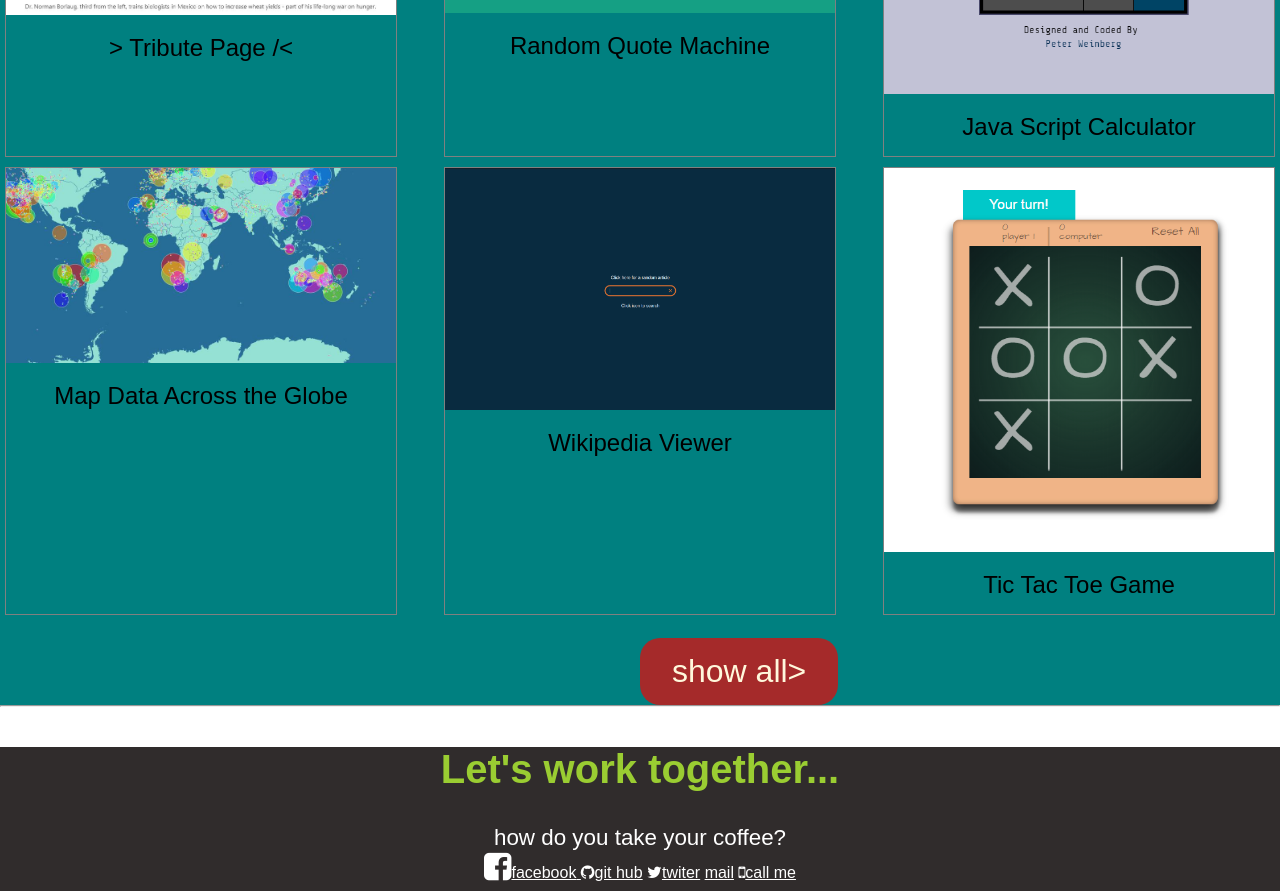
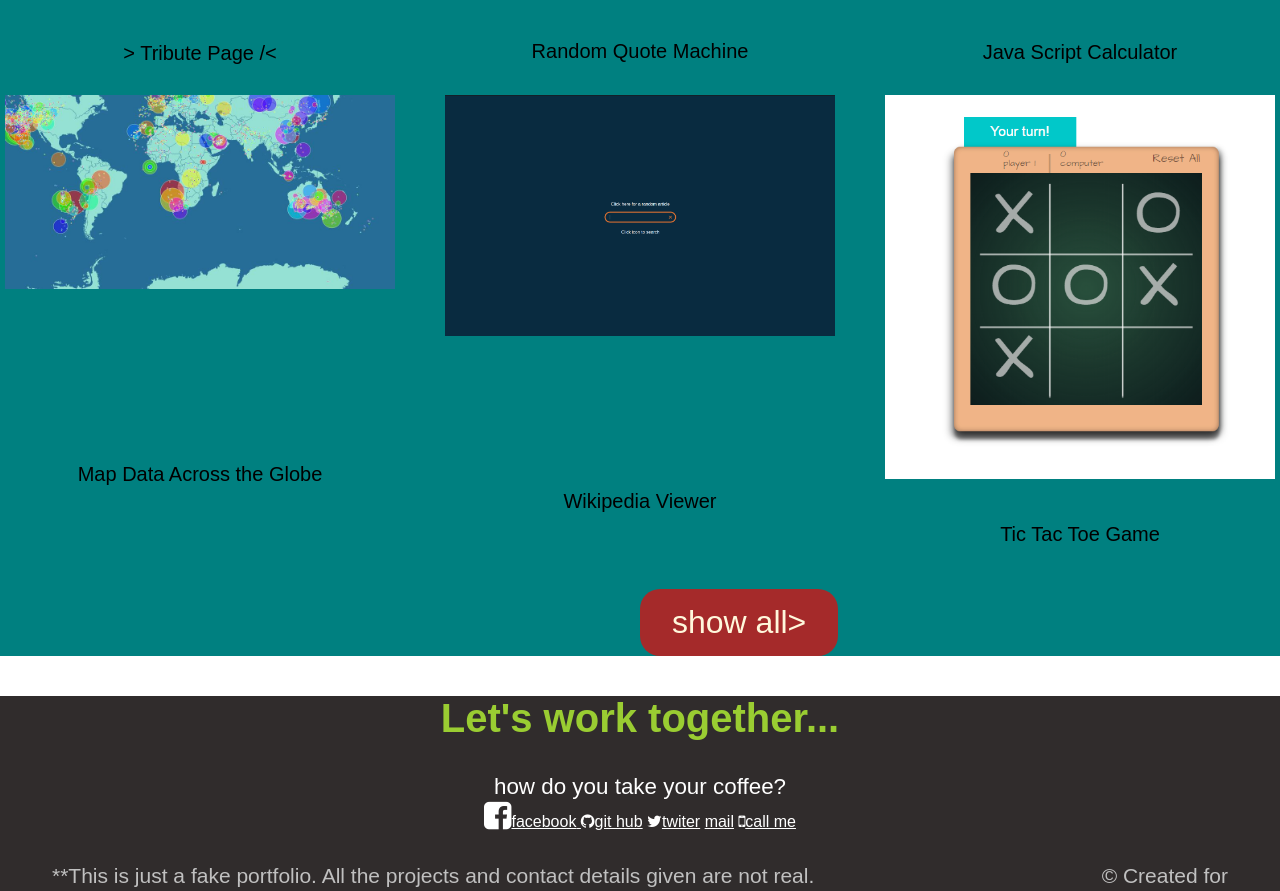
Before and after one commit to wwwpooja14/wwwpooja14.github.io, a plain HTML site: page index.html in a window 1280 px wide. Shown: the part 1144-2035 px from the top of the page. Drawn offline with Linux system fonts and the light colour scheme.

Commit message:
new file

```diff
--- a/index.html
+++ b/index.html
@@ -36,7 +36,7 @@
 
             </selection>
 
-            <section id= "project" class="section ">
+            <section  class="section ">
                 <h2> These are some of my projects </h2>
 
                 <nav>
@@ -45,46 +45,48 @@
                 <div class="image">
                     <img src="image/tribute.jpg"/>
 
-                    <div class="text">> Tribute Page /< </div>
+                    <div class="text1">> Tribute Page /< </div>
                     </div>
 
                     <div class="image" >
                     <img  src="image/random-quote-machine.png"/>
 
-                    <div class="text">Random Quote Machine </div>
+                    <div class="text2">Random Quote Machine </div>
                 </div>
                     <div class="image">
                     <img src="image/calc.png"/>
 
-                    <div class="text">Java Script Calculator </div>
+                    <div class="text3">Java Script Calculator </div>
                 </div>
                     <div class="image">
                     <img src="image/map.jpg"/>
 
-                    <div class="text">Map Data Across the Globe </div>
+                    <div class="text4">Map Data Across the Globe </div>
                     </div>
 
                     <div class="image">
                     <img  src="image/wiki.png"/>
 
-                    <div class="text">Wikipedia Viewer </div>
+                    <div class="text5">Wikipedia Viewer </div>
                 </div>
                     <div class="image">
                     <img src="image/tic-tac-toe.png"/>
 
-                    <div class="text" >Tic Tac Toe Game </div>
+                    <div class="text6" >Tic Tac Toe Game </div>
                 </div>
                 </div>
 
             </div>
+
             </nav>
 
             <br>
 
             <a href="#" class="button"> show all> </a>
-         </section>
-         <hr>
-            <footer>
+
+
+        </section>
+
             <section id="footer" class="footer">
                 <div class="contact">
                     <h2> Let's work together...</h2>
@@ -98,7 +100,7 @@
                     <a href="#"><i class="fa fa-mobile"></i>call me</a>
                 </div>
 
-            </section>
+
         </footer>
         <footer class="page">
             <p>
--- a/style.css
+++ b/style.css
@@ -6,7 +6,7 @@
 
 
 .flex-container{
-    background-color: tomato;
+    background-color: rgb(234,60,83);
     height:58px;
     /*padding:"15px";
     margin: "20px";*/
@@ -18,6 +18,7 @@
     margin-right: 15px;
     height: 48px;
     margin-bottom: 0px;
+
 }
 nav a{
     color: white;
@@ -27,8 +28,9 @@ nav a{
 
     height: 85%;
     float: left;
-    /*border: 1px solid black;
-   */
+    /*border: 1px solid black;*/
+
+
     padding-top: 18px;
     padding-left: 1px;
     padding-right: 1px;
@@ -36,8 +38,8 @@ nav a{
 
 }
 nav a:hover{
-    color: black;
-    background: white;
+    color:white;
+    background: rgb(147, 108, 184);
 
 }
 .logo{
@@ -60,26 +62,30 @@ nav a:hover{
 .font div h1{
 
      font-size: 3.5rem;
-     font-weight: 700;
+     font-weight:10px ;
      color: white;
      margin: 0px;
 
 }
 .font div p{
     font-size: 2.5em;
-    color: maroon;
+    color: rgb(234,60,83);
     margin: 0px;
-    font-weight: lighter ;
+
 }
 .section{
     padding-top: 50px;
     background-color: teal;
+    margin :auto;
+
+
 }
 .section h2{
     max-width: 640px;
     margin: 0 auto 6rem auto;
     border-bottom: 0.2rem solid white;
     background-color: teal;
+    margin: auto;
 
 }
 h2{
@@ -105,27 +111,104 @@ h2{
     flex-wrap: wrap;
     justify-content: center;
     justify-content: space-between;
+    margin: auto;
 }
 .image{
     margin: 5px;
-    border: 1px solid grey;
+    /*border: 1px solid grey;*/
     width: 390px;
 }
 .image img{
     width: 100%;
     height: auto;
 
+
 }
 .text{
-    padding: 15px;
+    padding: 20px;
     text-align: center;
     font-size: 24px;
-
+     margin: auto;
 }
 .text:hover{
     color: white;
     background-color: black;
+
 }
+
+.text1{
+    margin-top: 100px;
+    padding: 20px;
+    text-align: center;
+    font-size: 20px;
+
+}
+.text1:hover{
+    color: white;
+    background-color: black;
+}
+
+.text2{
+    margin-top: 100px;
+    padding: 20px;
+    text-align: center;
+    font-size: 20px;
+
+}
+.text2:hover{
+    color: white;
+    background-color: black;
+}
+
+.text3{
+    margin-top: 20px;
+    padding: 20px;
+    text-align: center;
+    font-size: 20px;
+
+}
+.text3:hover{
+    color: white;
+    background-color: black;
+}
+
+.text4{
+    margin-top: 150px;
+    padding: 20px;
+    text-align: center;
+    font-size: 20px;
+
+}
+.text4:hover{
+    color: white;
+    background-color: black;
+}
+
+.text5{
+    margin-top: 130px;
+    padding: 20px;
+    text-align: center;
+    font-size: 20px;
+
+}
+.text5:hover{
+    color: white;
+    background-color: black;
+}
+
+.text6{
+    margin-top: 20px;
+    padding: 20px;
+    text-align: center;
+    font-size: 20px;
+
+}
+.text6:hover{
+    color: white;
+    background-color: black;
+}
+
+
 .footer{
     text-align: center;
     color: white;
@@ -139,6 +222,8 @@ h2{
     font-size: 1em;
     justify-self: start;
     justify-content: space-between;
+    display: flex;
+    align-items: center;
 }
 .contact link:hover{
     color: rgb(48, 44, 44) ;
```
